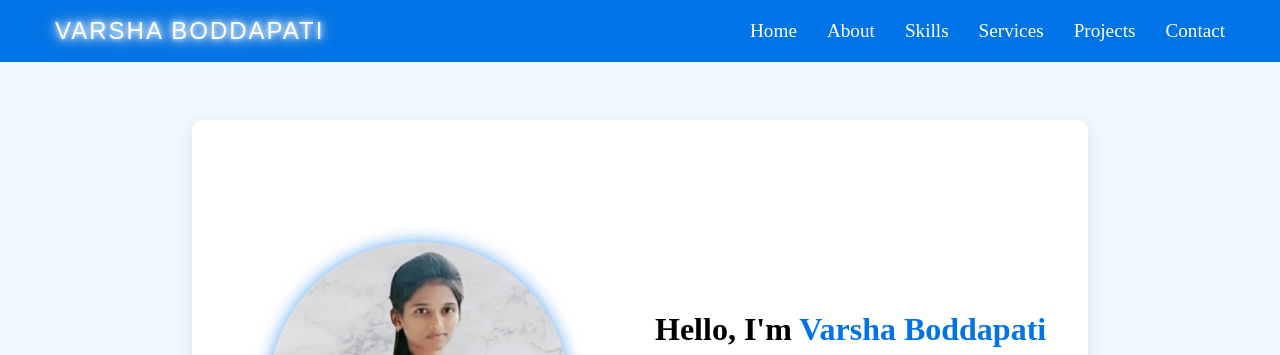
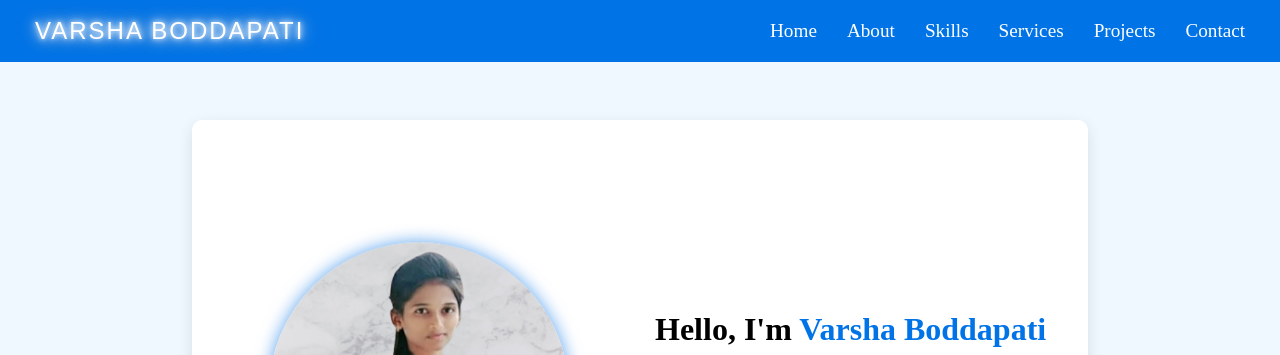
Before and after one commit to Varsha-Boddapati-24/portfolio-html-css, a plain HTML site: page index.html in a window 1280 px wide. Shown: the top 355 px of the page. Drawn offline with Linux system fonts and the light colour scheme.

Commit message:
changes in css

```diff
--- a/index.css
+++ b/index.css
@@ -13,6 +13,7 @@ body {
     color: black;
 
   overflow-x: hidden;
+  width: 100%;
 
 
 }
@@ -23,12 +24,12 @@ header {
     background-color: #0073e6;
     justify-content: space-between;
     align-items: center;
-    padding: 10px 40px;
+    padding: 10px 20px;
     position: fixed;
     top: 0;
     left: 0;
     width: 100%;
-    max-width: 100vw;
+
     z-index: 1000;
 
     /* Logo - Style for logo text with glow animation */
```
